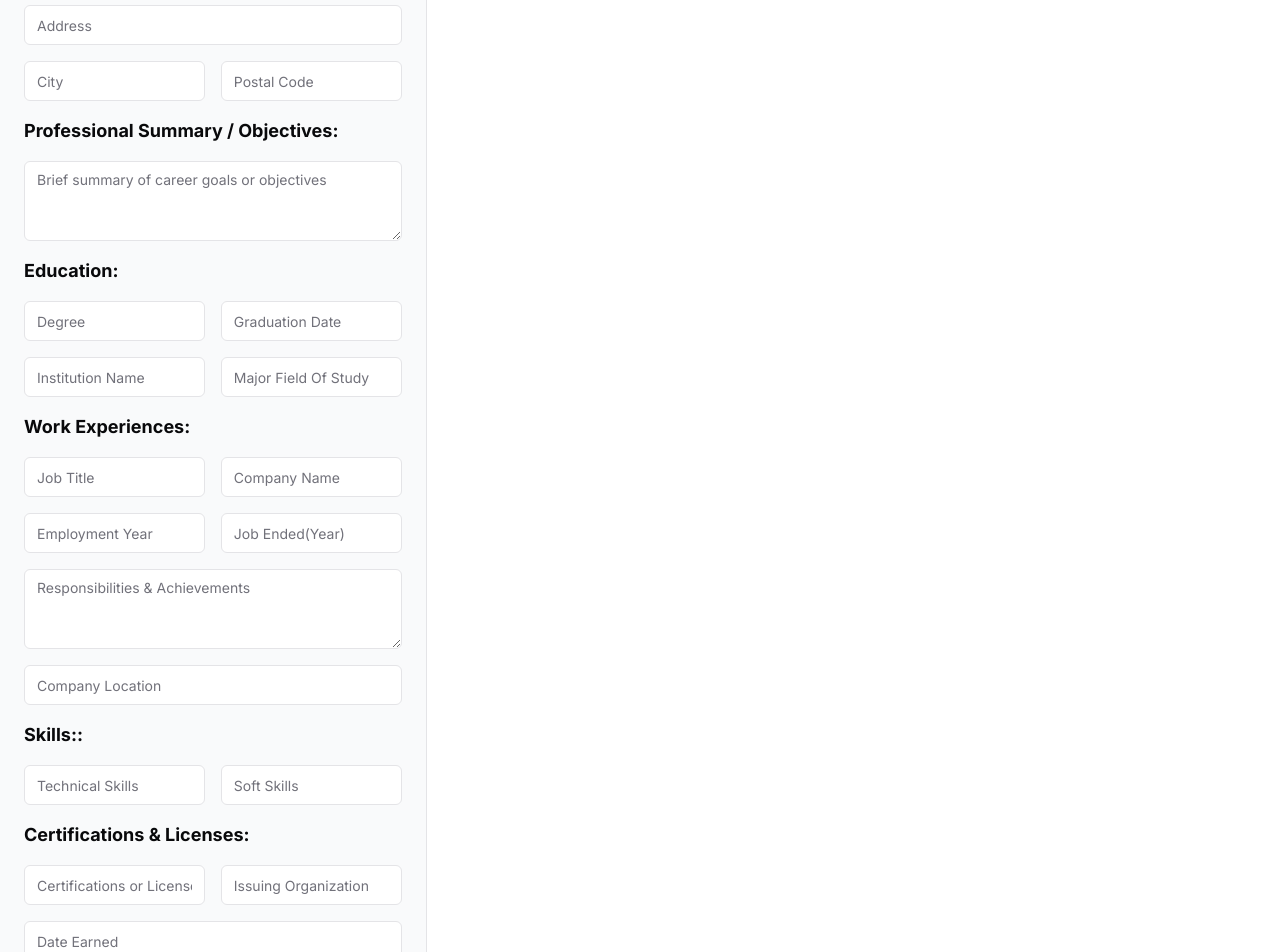
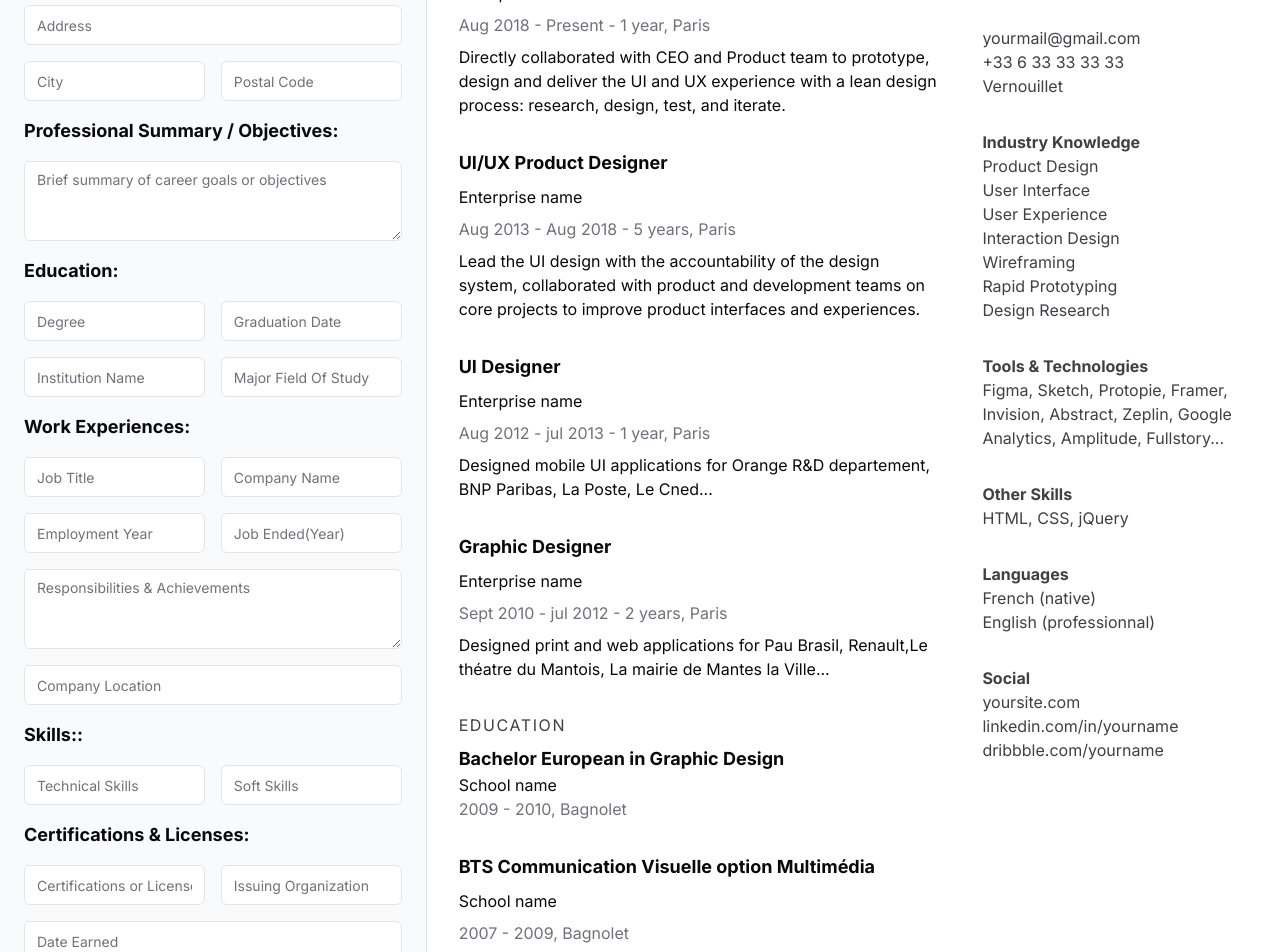
Before and after one commit to sheraz4196/twisto, a Next.js app: page /generate-cv/create in a window 1280 px wide. Shown: the part 360-1312 px from the top of the page. Built offline with nearby package versions, Linux system fonts and the light colour scheme.

Commit message:
UI/UX CV template

```diff
--- a/components/cv-designes/pedro.tsx
+++ b/components/cv-designes/pedro.tsx
@@ -6,8 +6,117 @@ const Pedro = forwardRef<HTMLDivElement>((props, ref) => {
   const { cvFormData } = useCVFormStore();
   console.log(cvFormData);
   return (
-    <section className="col-span-2 flex" id="classic-one" ref={ref}>
-      {/* New Template Goes here */}
+    <section className="col-span-2 flex justify-center" id="classic-one" ref={ref}>
+      <div className="flex flex-row justify-center gap-6 border-t-4 border-solid  border-black p-8 text-start lg:gap-10">
+        <div className="flex flex-col gap-6 lg:gap-8">
+          <div className="flex flex-col gap-2">
+            <h1 className="text-2xl font-bold lg:text-4xl">Your Name</h1>
+            <p className="text-xl font-semibold lg:text-2xl">Senior Product Designer</p>
+          </div>
+          <div className="flex flex-col gap-1">
+            <div className="tracking-widest text-zinc-700">EXPERIENCE</div>
+            <div className="flex flex-col gap-8">
+              <div className="flex flex-col gap-2">
+                <p className="font-bold lg:text-lg">Senior UI/UX Product Designer</p>
+                <p>Enterprise name</p>
+                <p className="text-zinc-500">Aug 2018 - Present - 1 year, Paris</p>
+                <p>
+                  Directly collaborated with CEO and Product team to prototype, design and deliver
+                  the UI and UX experience with a lean design process: research, design, test, and
+                  iterate.
+                </p>
+              </div>
+              <div className="flex flex-col gap-2">
+                <p className="font-bold lg:text-lg">UI/UX Product Designer</p>
+                <p>Enterprise name</p>
+                <p className="text-zinc-500">Aug 2013 - Aug 2018 - 5 years, Paris</p>
+                <p>
+                  Lead the UI design with the accountability of the design system, collaborated with
+                  product and development teams on core projects to improve product interfaces and
+                  experiences.
+                </p>
+              </div>
+              <div className="flex flex-col gap-2">
+                <p className="font-bold lg:text-lg">UI Designer</p>
+                <p>Enterprise name</p>
+                <p className="text-zinc-500">Aug 2012 - jul 2013 - 1 year, Paris</p>
+                <p>
+                  Designed mobile UI applications for Orange R&D departement, BNP Paribas, La Poste,
+                  Le Cned...
+                </p>
+              </div>
+              <div className="flex flex-col gap-2">
+                <p className="font-bold lg:text-lg">Graphic Designer</p>
+                <p>Enterprise name</p>
+                <p className="text-zinc-500">Sept 2010 - jul 2012 - 2 years, Paris</p>
+                <p>
+                  Designed print and web applications for Pau Brasil, Renault,Le théatre du Mantois,
+                  La mairie de Mantes la Ville...
+                </p>
+              </div>
+              <div className="flex flex-col gap-2">
+                <div>
+                  <p className="uppercase tracking-widest text-zinc-700">education</p>
+                </div>
+                <div>
+                  <p className="font-bold lg:text-lg">Bachelor European in Graphic Design</p>
+                  <p>School name</p>
+                  <p className="text-zinc-500">2009 - 2010, Bagnolet</p>
+                </div>
+              </div>
+              <div className="flex flex-col gap-2">
+                <p className="font-bold lg:text-lg">BTS Communication Visuelle option Multimédia</p>
+                <p>School name</p>
+                <p className="text-zinc-500">2007 - 2009, Bagnolet</p>
+              </div>
+            </div>
+          </div>
+        </div>
+        <div className="flex flex-col gap-8 lg:gap-10">
+          <div>
+            <img src="/client.jpg" alt="" className="" />
+          </div>
+          <div className="flex flex-col gap-6 text-zinc-700 lg:gap-8">
+            <div>
+              <p>yourmail@gmail.com</p>
+              <p>+33 6 33 33 33 33</p>
+              <p>Vernouillet</p>
+            </div>
+            <div>
+              <p className="font-bold">Industry Knowledge</p>
+              <p>Product Design</p>
+              <p>User Interface</p>
+              <p>User Experience</p>
+              <p>Interaction Design</p>
+              <p>Wireframing</p>
+              <p>Rapid Prototyping</p>
+              <p>Design Research</p>
+            </div>
+            <div>
+              <p className="font-bold">Tools & Technologies</p>
+              <p>
+                Figma, Sketch, Protopie, Framer, Invision, Abstract, Zeplin, Google Analytics,
+                Amplitude, Fullstory...
+              </p>
+            </div>
+            <div>
+              <p className="font-bold">Other Skills</p>
+              <p>HTML, CSS, jQuery</p>
+            </div>
+            <div>
+              <p className="font-bold">Languages</p>
+              <p>French (native)</p>
+              <p>English (professionnal)</p>
+            </div>
+            <div>
+              <p className="font-bold">Social</p>
+              <p>yoursite.com</p>
+              <p>linkedin.com/in/yourname</p>
+              <p>dribbble.com/yourname</p>
+            </div>
+          </div>
+        </div>
+      </div>
     </section>
   );
 });
```
